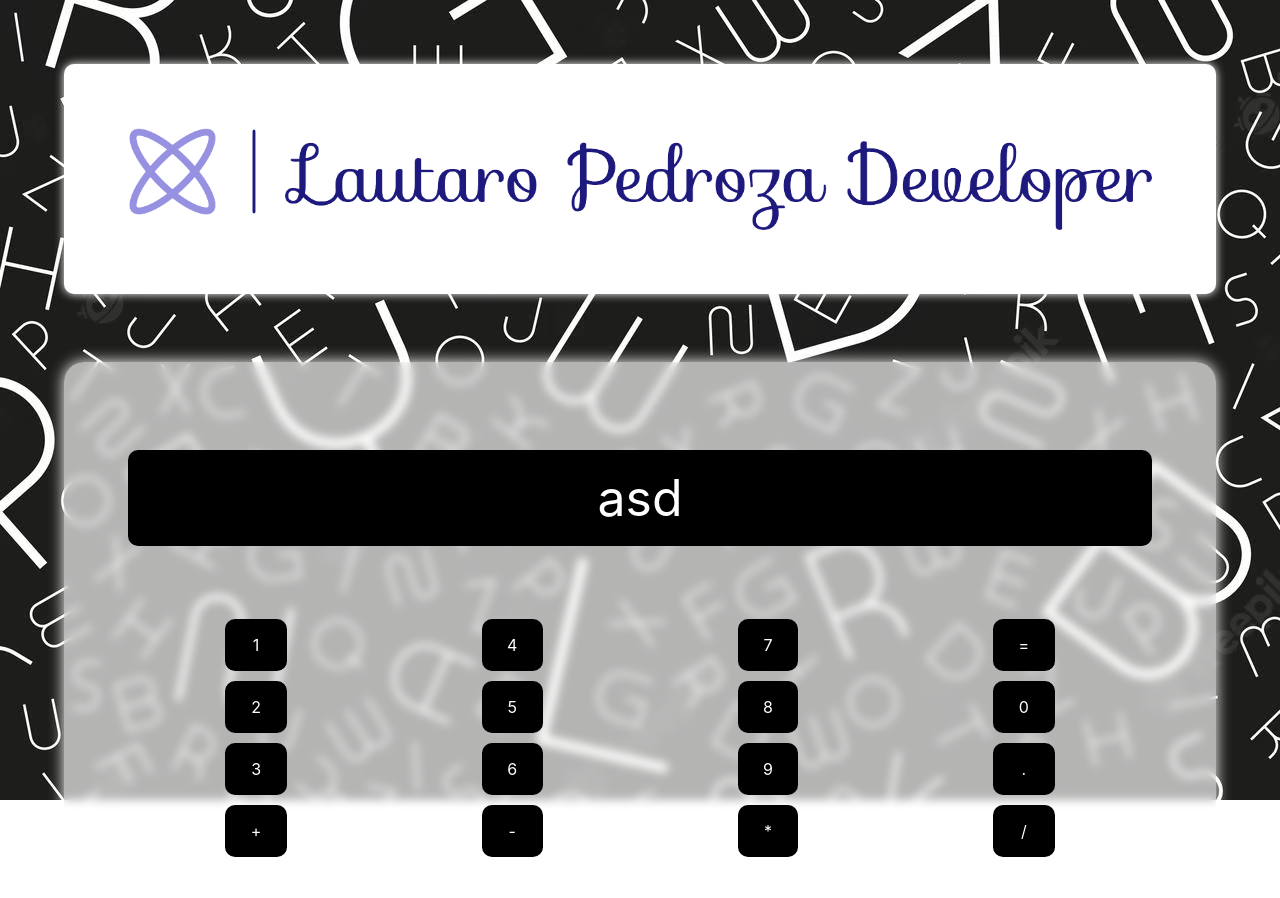
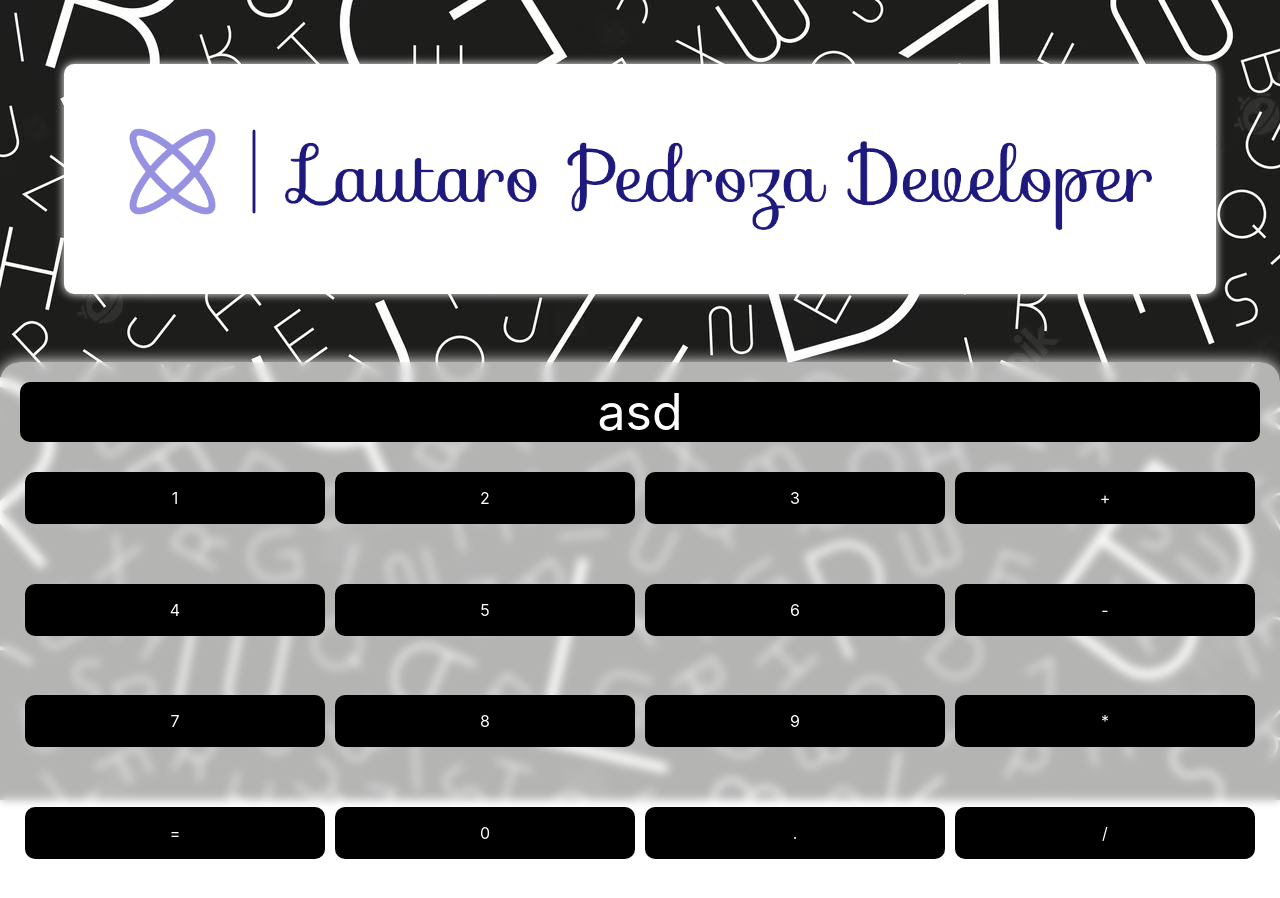
Before and after one commit to El-Farolito/Calculadora-React, a React (Create React App) app: page / in a window 1280 px wide. Shown: the top 898 px of the page. Built offline with nearby package versions, Linux system fonts and the light colour scheme.

Commit message:
creando la calculadora

```diff
--- a/src/App.css
+++ b/src/App.css
@@ -19,26 +19,26 @@
 }
 
 .contenedor-calculadora{
-    width: 80%;
-    margin: auto;
-    height: 60vh;
-    padding: 5%;
+
     background-color: rgba(255, 255, 255, 0.671);
  backdrop-filter: blur(5px);
     -webkit-backdrop-filter: blur(12px);
     margin-top: 5%;
     box-shadow: 0 0 15px rgb(255, 255, 255);
     border-radius: 20px;
+    /* flex */
     display: flex;
-    justify-content: center;
-    flex-wrap: wrap;
+    flex-direction: column;
+    padding: 20px;
 }
 
 .fila{
+    width: 100%;
     margin: 2% auto;
     display: flex;
     align-items: center;
     justify-content: center;
-    flex-direction: column;
+    justify-content: space-around;
+
 
 }
--- a/src/App.js
+++ b/src/App.js
@@ -14,6 +14,8 @@ function App() {
       <div className="contenedor-calculadora">
 
         <Pantalla input="asd"/>
+
+
         <div className="fila">
           <Boton>
             <p>1</p>
```
